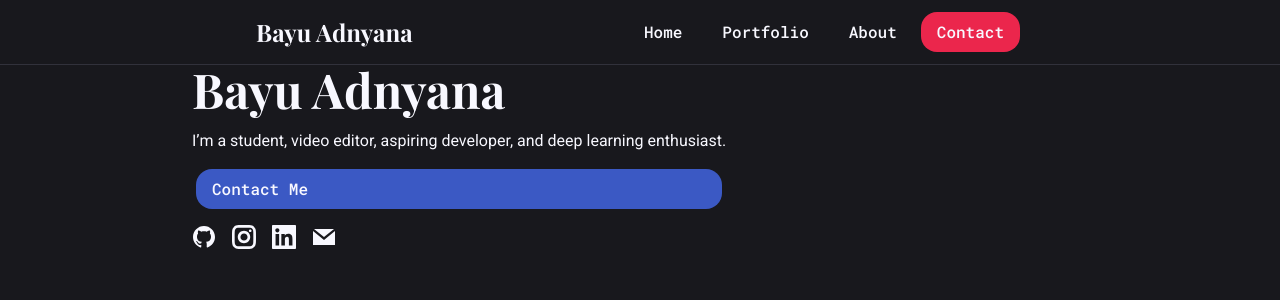
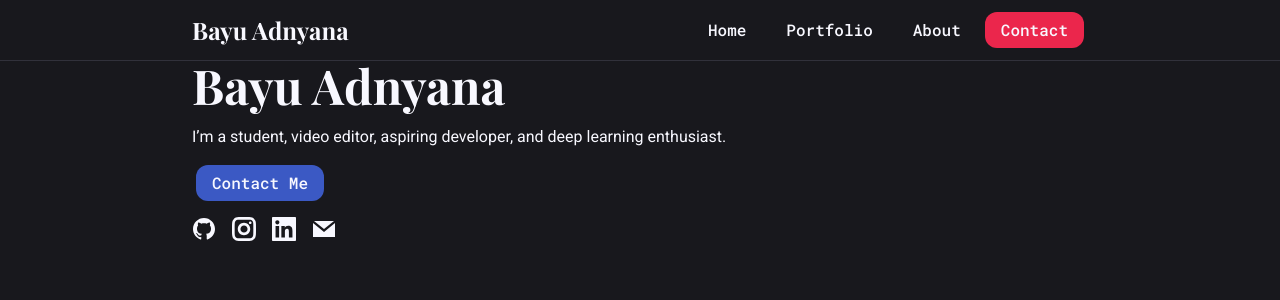
Before and after one commit to 0Adnyana/portfolio-bayuadnyana, a Next.js app: page / in a window 1280 px wide. Shown: the top 300 px of the page. Built offline with nearby package versions, Linux system fonts and the light colour scheme; a web font is replaced by a local one.

Commit message:
update css

```diff
--- a/components/partials/Header.tsx
+++ b/components/partials/Header.tsx
@@ -3,8 +3,8 @@ import NavLink from "../ui/NavLink";
 
 const Header = () => {
   return (
-    <header className="">
-      <div className="md:w-[60%] mx-auto flex items-center justify-between py-3 ">
+    <header>
+      <div className="md:w-[70%] mx-auto flex items-center justify-between py-3">
         <a href="/" className="font-playfair_display font-bold text-2xl text-foreground">Bayu Adnyana</a>
         <div className="flex">
           <NavLink title="Home"/>
--- a/components/ui/NavLink.tsx
+++ b/components/ui/NavLink.tsx
@@ -5,7 +5,7 @@ type NavLinkProps = {
 
 const NavLink = (props: NavLinkProps) => {
   return (
-    <div className={`font-roboto_mono font-medium text-base mx-1 px-4 py-2 text-foreground hover:bg-foreground hover:text-background ease-in-out rounded-2xl duration-200 cursor-pointer ${props.className}`}>
+    <div className={`max-w-fit font-roboto_mono font-medium text-base mx-1 px-4 py-1.5 text-foreground hover:bg-foreground hover:text-background hover:scale-105 ease-in-out rounded-xl duration-200 cursor-pointer ${props.className}`}>
         <a href="/">{props.title}</a>
     </div>
   )
```
